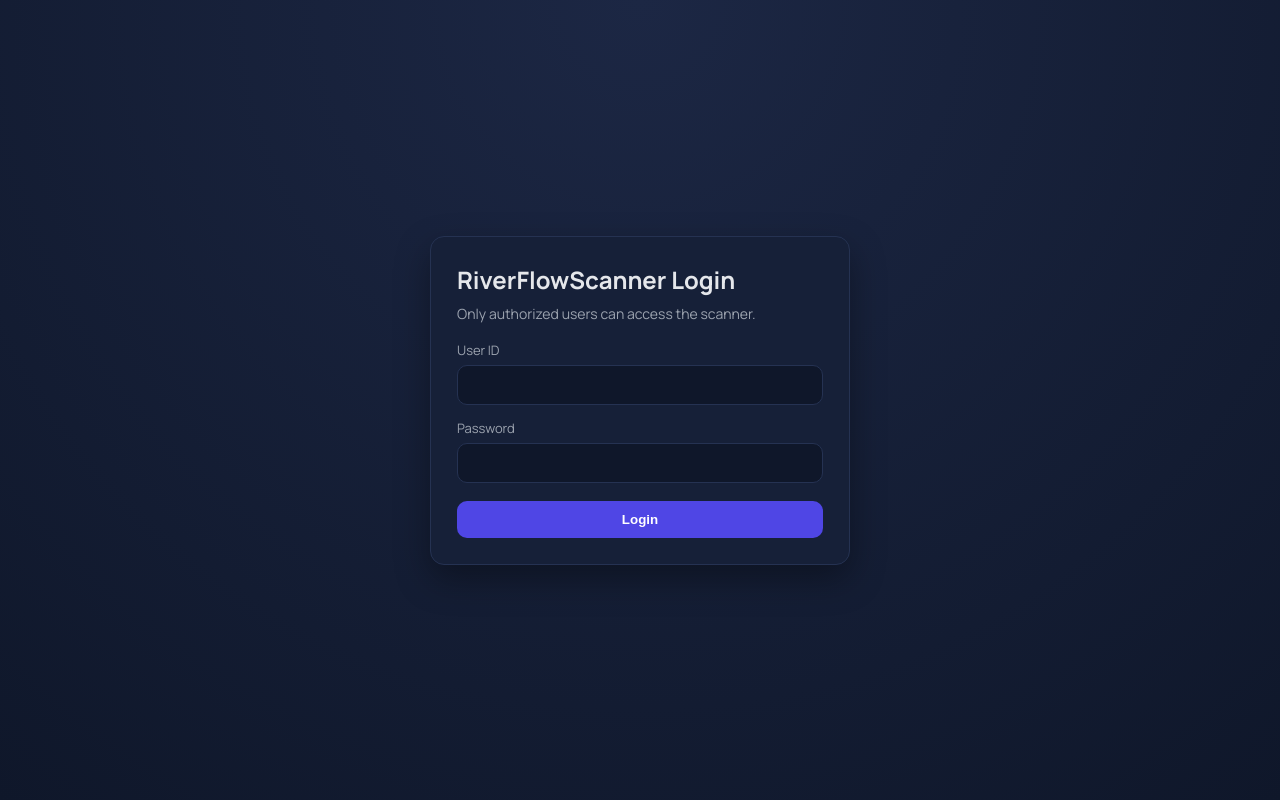
After one commit to PulkitChadha125/RaghuveerFyersOptionScanner, a Flask app: page /login in a window 1280 px wide. The commit adds this page. Run offline with Flask 3, Linux system fonts and the light colour scheme; some libraries are stand-ins or nearby versions.

Commit message:
login page added

```diff
--- a/app.py
+++ b/app.py
@@ -3,21 +3,30 @@ from __future__ import annotations
 from pathlib import Path
 import threading
 import webbrowser
+import os
+from functools import wraps
 
 import pandas as pd
-from flask import Flask, jsonify, redirect, render_template, request, url_for
+from flask import Flask, jsonify, redirect, render_template, request, session, url_for
 
 from main import OUTPUT_CSV
 from scanner_engine import BOOTSTRAP_SYMBOL_LIMIT, ENGINE, RATE_LIMIT_COOLDOWN_SECS
 
 app = Flask(__name__)
+app.secret_key = os.environ.get("APP_SECRET_KEY", "riverflow-scanner-local-secret")
 
 BASE_DIR = Path(__file__).resolve().parent
 CSV_PATH = BASE_DIR / OUTPUT_CSV
 
+ALLOWED_USERS = {
+    "Shivrajbhai": "Aa@007575",
+    "Vijaybhai": "vijay@7575",
+}
+
 DEFAULT_SETTINGS = {
     "rule1_volume_multiplier": 30,
     "rule1_sma_period": 1125,
+    "rule2_sma_period": 1125,
     "rule1_value_cr": 4,
     "rule2_volume_multiplier": 10,
     "rule2_value_cr": 6,
@@ -87,7 +96,51 @@ def _latest_unique_rows(
     return out
 
 
+def _is_logged_in() -> bool:
+    return bool(session.get("is_authenticated"))
+
+
+def login_required(fn):
+    @wraps(fn)
+    def wrapped(*args, **kwargs):
+        if _is_logged_in():
+            return fn(*args, **kwargs)
+        if request.path.startswith("/api/"):
+            return jsonify({"ok": False, "error": "authentication required"}), 401
+        next_url = request.path or url_for("home")
+        return redirect(url_for("login_page", next=next_url))
+
+    return wrapped
+
+
+@app.route("/login", methods=["GET", "POST"])
+def login_page():
+    if _is_logged_in():
+        return redirect(url_for("home"))
+    error = ""
+    if request.method == "POST":
+        user_id = str(request.form.get("user_id") or "").strip()
+        password = str(request.form.get("password") or "")
+        expected = ALLOWED_USERS.get(user_id)
+        if expected is not None and password == expected:
+            session["is_authenticated"] = True
+            session["auth_user"] = user_id
+            next_url = str(request.args.get("next") or request.form.get("next") or "").strip()
+            if next_url.startswith("/"):
+                return redirect(next_url)
+            return redirect(url_for("home"))
+        error = "Invalid user id or password."
+    return render_template("login.html", error=error)
+
+
+@app.route("/logout", methods=["POST"])
+def logout():
+    session.clear()
+    return redirect(url_for("login_page"))
+
+
 @app.route("/", methods=["GET", "POST"])
+@login_required
 def home():
     if request.method == "POST":
         action = request.form.get("action", "save_settings")
@@ -125,11 +178,14 @@ def home():
                 RUNTIME_SETTINGS["is_started"] = False
             else:
                 ENGINE.start(
-                    sma_period=RUNTIME_SETTINGS["rule1_sma_period"],
+                    sma_period_rule1=RUNTIME_SETTINGS["rule1_sma_period"],
+                    sma_period_rule2=RUNTIME_SETTINGS["rule2_sma_period"],
                     scan_config={
                         "rule1_volume_multiplier": RUNTIME_SETTINGS["rule1_volume_multiplier"],
+                        "rule1_sma_period": RUNTIME_SETTINGS["rule1_sma_period"],
                         "rule1_value_cr": RUNTIME_SETTINGS["rule1_value_cr"],
                         "rule2_volume_multiplier": RUNTIME_SETTINGS["rule2_volume_multiplier"],
+                        "rule2_sma_period": RUNTIME_SETTINGS["rule2_sma_period"],
                         "rule2_value_cr": RUNTIME_SETTINGS["rule2_value_cr"],
                         "metric_source": RUNTIME_SETTINGS["metric_source"],
                         "watchlist": RUNTIME_SETTINGS["watchlist"],
@@ -141,11 +197,14 @@ def home():
         if action == "start_scanner":
             if not RUNTIME_SETTINGS["is_started"]:
                 ENGINE.start(
-                    sma_period=RUNTIME_SETTINGS["rule1_sma_period"],
+                    sma_period_rule1=RUNTIME_SETTINGS["rule1_sma_period"],
+                    sma_period_rule2=RUNTIME_SETTINGS["rule2_sma_period"],
                     scan_config={
                         "rule1_volume_multiplier": RUNTIME_SETTINGS["rule1_volume_multiplier"],
+                        "rule1_sma_period": RUNTIME_SETTINGS["rule1_sma_period"],
                         "rule1_value_cr": RUNTIME_SETTINGS["rule1_value_cr"],
                         "rule2_volume_multiplier": RUNTIME_SETTINGS["rule2_volume_multiplier"],
+                        "rule2_sma_period": RUNTIME_SETTINGS["rule2_sma_period"],
                         "rule2_value_cr": RUNTIME_SETTINGS["rule2_value_cr"],
                         "metric_source": RUNTIME_SETTINGS["metric_source"],
                         "watchlist": RUNTIME_SETTINGS["watchlist"],
@@ -159,6 +218,9 @@ def home():
         )
         RUNTIME_SETTINGS["rule1_sma_period"] = parse_int(
             "rule1_sma_period", RUNTIME_SETTINGS["rule1_sma_period"]
+        )
+        RUNTIME_SETTINGS["rule2_sma_period"] = parse_int(
+            "rule2_sma_period", RUNTIME_SETTINGS["rule2_sma_period"]
         )
         RUNTIME_SETTINGS["rule1_value_cr"] = parse_int(
             "rule1_value_cr", RUNTIME_SETTINGS["rule1_value_cr"]
@@ -177,8 +239,10 @@ def home():
         ENGINE.update_scan_config(
             {
                 "rule1_volume_multiplier": RUNTIME_SETTINGS["rule1_volume_multiplier"],
+                "rule1_sma_period": RUNTIME_SETTINGS["rule1_sma_period"],
                 "rule1_value_cr": RUNTIME_SETTINGS["rule1_value_cr"],
                 "rule2_volume_multiplier": RUNTIME_SETTINGS["rule2_volume_multiplier"],
+                "rule2_sma_period": RUNTIME_SETTINGS["rule2_sma_period"],
                 "rule2_value_cr": RUNTIME_SETTINGS["rule2_value_cr"],
                 "metric_source": RUNTIME_SETTINGS["metric_source"],
                 "watchlist": RUNTIME_SETTINGS["watchlist"],
@@ -209,6 +273,7 @@ def home():
 
 
 @app.route("/watchlist", methods=["GET"])
+@login_required
 def watchlist_dashboard():
     status = ENGINE.snapshot()
     RUNTIME_SETTINGS["is_started"] = status.is_running
@@ -225,6 +290,7 @@ def watchlist_dashboard():
 
 
 @app.route("/all-stocks", methods=["GET"])
+@login_required
 def all_stocks_dashboard():
     status = ENGINE.snapshot()
     RUNTIME_SETTINGS["is_started"] = status.is_running
@@ -237,6 +303,7 @@ def all_stocks_dashboard():
 
 
 @app.route("/order-logs", methods=["GET"])
+@login_required
 def order_logs_dashboard():
     status = ENGINE.snapshot()
     RUNTIME_SETTINGS["is_started"] = status.is_running
@@ -247,6 +314,7 @@ def order_logs_dashboard():
 
 
 @app.route("/sample-data", methods=["GET"])
+@login_required
 def sample_data():
     status = ENGINE.snapshot()
     RUNTIME_SETTINGS["is_started"] = status.is_running
@@ -264,6 +332,7 @@ def sample_data():
 
 
 @app.route("/api/dashboard-data", methods=["GET"])
+@login_required
 def dashboard_data():
     status = ENGINE.snapshot()
     all_symbols = list(status.shortlisted_rows)
@@ -289,6 +358,7 @@ def dashboard_data():
 
 
 @app.route("/api/watchlist-data", methods=["GET"])
+@login_required
 def watchlist_data_api():
     status = ENGINE.snapshot()
     all_symbols = list(status.shortlisted_rows)
@@ -304,6 +374,7 @@ def watchlist_data_api():
 
 
 @app.route("/api/order-logs", methods=["GET"])
+@login_required
 def order_logs_api():
     filter_mode = str(request.args.get("filter", "today") or "today").strip().lower()
     custom_date = str(request.args.get("date", "") or "").strip()
@@ -312,6 +383,7 @@ def order_logs_api():
 
 
 @app.route("/api/symbol-ltp", methods=["GET"])
+@login_required
 def symbol_ltp_api():
     symbol = str(request.args.get("symbol", "")).strip()
     if not symbol:
@@ -339,6 +411,7 @@ def symbol_ltp_api():
 
 
 @app.route("/api/sample-data", methods=["GET"])
+@login_required
 def sample_data_api():
     since_seq_raw = request.args.get("since_seq", "0").strip()
     since_minute = request.args.get("since_minute", "").strip()
@@ -362,6 +435,7 @@ def sample_data_api():
 
 
 @app.route("/api/place-order", methods=["POST"])
+@login_required
 def place_order_api():
     payload = request.get_json(silent=True) or {}
     symbol = str(payload.get("symbol") or "").strip()
@@ -397,6 +471,7 @@ def place_order_api():
 
 
 @app.route("/api/exit-position", methods=["POST"])
+@login_required
 def exit_position_api():
     payload = request.get_json(silent=True) or {}
     symbol = str(payload.get("symbol") or "").strip()
--- /dev/null
+++ b/telegram_config.example.json
@@ -0,0 +1,5 @@
+{
+  "enabled": true,
+  "bot_token": "paste-your-bot-token-here",
+  "chat_id": "-1001234567890"
+}
--- /dev/null
+++ b/templates/login.html
@@ -0,0 +1,106 @@
+<!doctype html>
+<html lang="en">
+<head>
+    <meta charset="utf-8">
+    <meta name="viewport" content="width=device-width, initial-scale=1">
+    <title>RiverFlowScanner - Login</title>
+    <link rel="preconnect" href="https://fonts.googleapis.com">
+    <link rel="preconnect" href="https://fonts.gstatic.com" crossorigin>
+    <link href="https://fonts.googleapis.com/css2?family=Manrope:wght@400;500;600;700&display=swap" rel="stylesheet">
+    <style>
+        :root {
+            --bg: #0f172a;
+            --card: #162038;
+            --text: #e5e7eb;
+            --muted: #9ca3af;
+            --accent: #4f46e5;
+            --danger: #ef4444;
+            --border: #253252;
+        }
+        * { box-sizing: border-box; }
+        body {
+            margin: 0;
+            min-height: 100vh;
+            display: grid;
+            place-items: center;
+            background: radial-gradient(circle at top, #1c2744, var(--bg));
+            color: var(--text);
+            font-family: "Manrope", sans-serif;
+        }
+        .login-card {
+            width: min(420px, 92vw);
+            background: var(--card);
+            border: 1px solid var(--border);
+            border-radius: 14px;
+            padding: 26px;
+            box-shadow: 0 14px 34px rgba(0, 0, 0, 0.35);
+        }
+        h1 {
+            margin: 0 0 8px;
+            font-size: 24px;
+        }
+        .sub {
+            color: var(--muted);
+            margin: 0 0 18px;
+            font-size: 14px;
+        }
+        .field {
+            margin-bottom: 14px;
+        }
+        label {
+            display: block;
+            margin-bottom: 6px;
+            font-size: 13px;
+            color: var(--muted);
+        }
+        input {
+            width: 100%;
+            border-radius: 10px;
+            border: 1px solid var(--border);
+            background: #0f172a;
+            color: var(--text);
+            padding: 11px 12px;
+            font-size: 14px;
+        }
+        button {
+            width: 100%;
+            border: 0;
+            border-radius: 10px;
+            background: var(--accent);
+            color: #fff;
+            padding: 11px 12px;
+            font-weight: 700;
+            cursor: pointer;
+            margin-top: 4px;
+        }
+        .error {
+            margin-bottom: 12px;
+            color: #fecaca;
+            background: rgba(239, 68, 68, 0.2);
+            border: 1px solid rgba(239, 68, 68, 0.45);
+            padding: 10px 12px;
+            border-radius: 10px;
+            font-size: 13px;
+        }
+    </style>
+</head>
+<body>
+    <form class="login-card" method="post">
+        <h1>RiverFlowScanner Login</h1>
+        <p class="sub">Only authorized users can access the scanner.</p>
+        {% if error %}
+            <div class="error">{{ error }}</div>
+        {% endif %}
+        <div class="field">
+            <label for="user_id">User ID</label>
+            <input type="text" id="user_id" name="user_id" autocomplete="username" required>
+        </div>
+        <div class="field">
+            <label for="password">Password</label>
+            <input type="password" id="password" name="password" autocomplete="current-password" required>
+        </div>
+        <input type="hidden" name="next" value="{{ request.args.get('next', '') }}">
+        <button type="submit">Login</button>
+    </form>
+</body>
+</html>
--- a/templates/watchlist.html
+++ b/templates/watchlist.html
@@ -123,8 +123,8 @@
                         <input type="number" min="1" id="rule2_vol" name="rule2_volume_multiplier" value="{{ settings.rule2_volume_multiplier }}" required>
                     </div>
                     <div class="settings-criteria-row">
-                        <label for="rule2_sma_period_display">SMA Period</label>
-                        <input type="number" min="1" id="rule2_sma_period_display" value="{{ settings.rule1_sma_period }}" readonly aria-readonly="true">
+                        <label for="rule2_sma_period">SMA Period</label>
+                        <input type="number" min="1" id="rule2_sma_period" name="rule2_sma_period" value="{{ settings.rule2_sma_period }}" required>
                     </div>
                     <div class="modal-actions" style="border-top:none;padding-top:12px;margin-top:8px;">
                         <button type="button" class="btn-secondary" id="close-settings-2">Close</button>
```
Also changed, not shown: TELEGRAM INTEGRATION.md (+32 -2 lines), scanner_engine.py (+86 -36 lines), telegram.py (+63 -5 lines), templates/index.html (+2 -9 lines), 1 other file.
